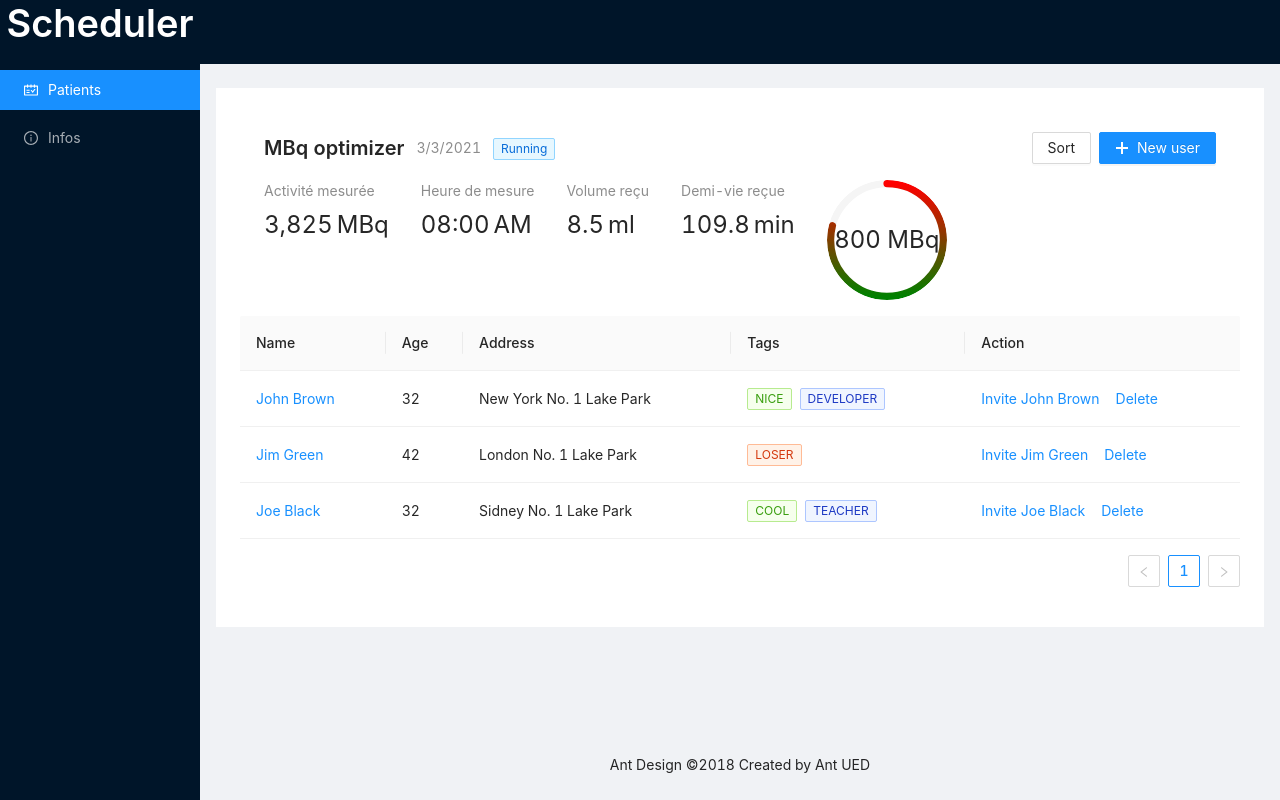
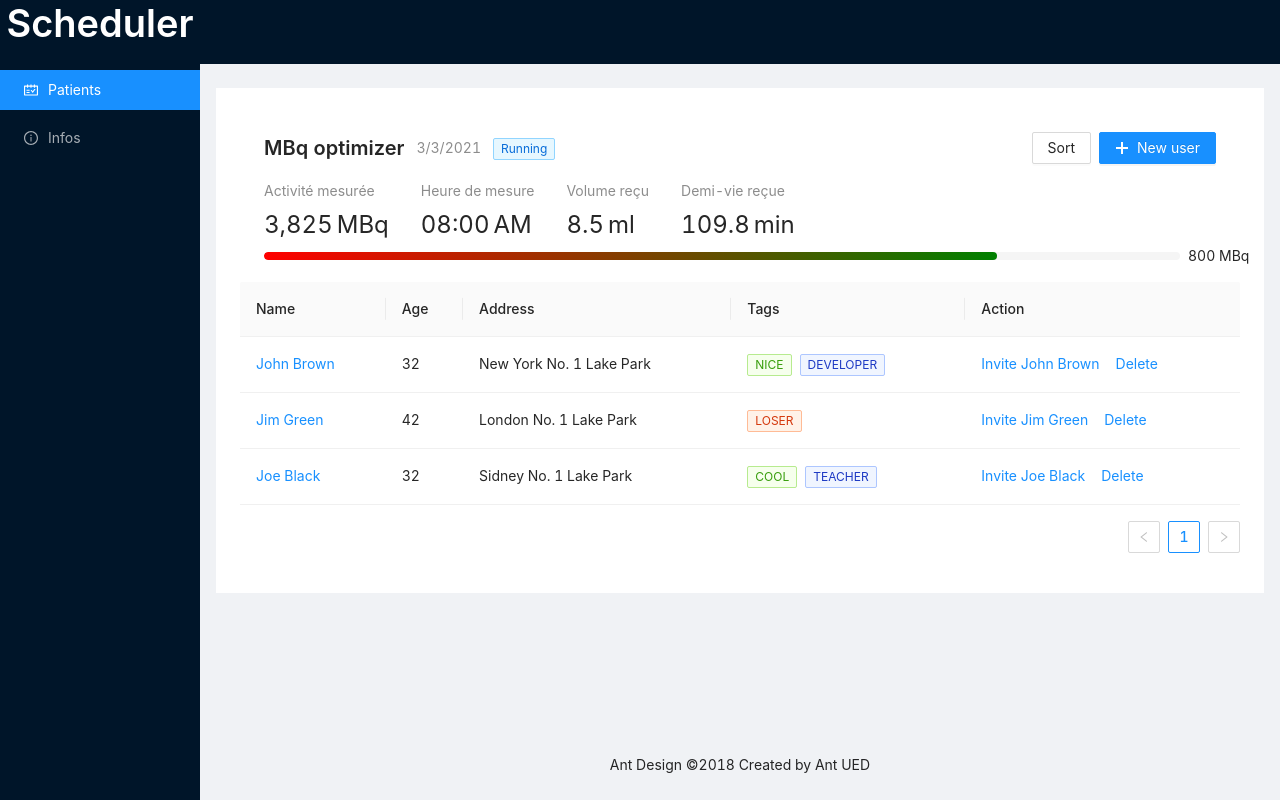
Before and after one commit to github-anis-snoussi/Radiopharmaceuticals-Optimizer, a React (Create React App) app in the folder optimizer/: page / in a window 1280 px wide. Built offline with nearby package versions, Linux system fonts and the light colour scheme.

Commit message:
even better

```diff
--- a/optimizer/src/App.js
+++ b/optimizer/src/App.js
@@ -142,7 +142,6 @@ const renderContent = () => (
         '0%': 'red',
         '100%': 'green',
       }}
-      type="circle"
       percent={80}
       format={percent => `${percent * 10} MBq`}
       />
```
